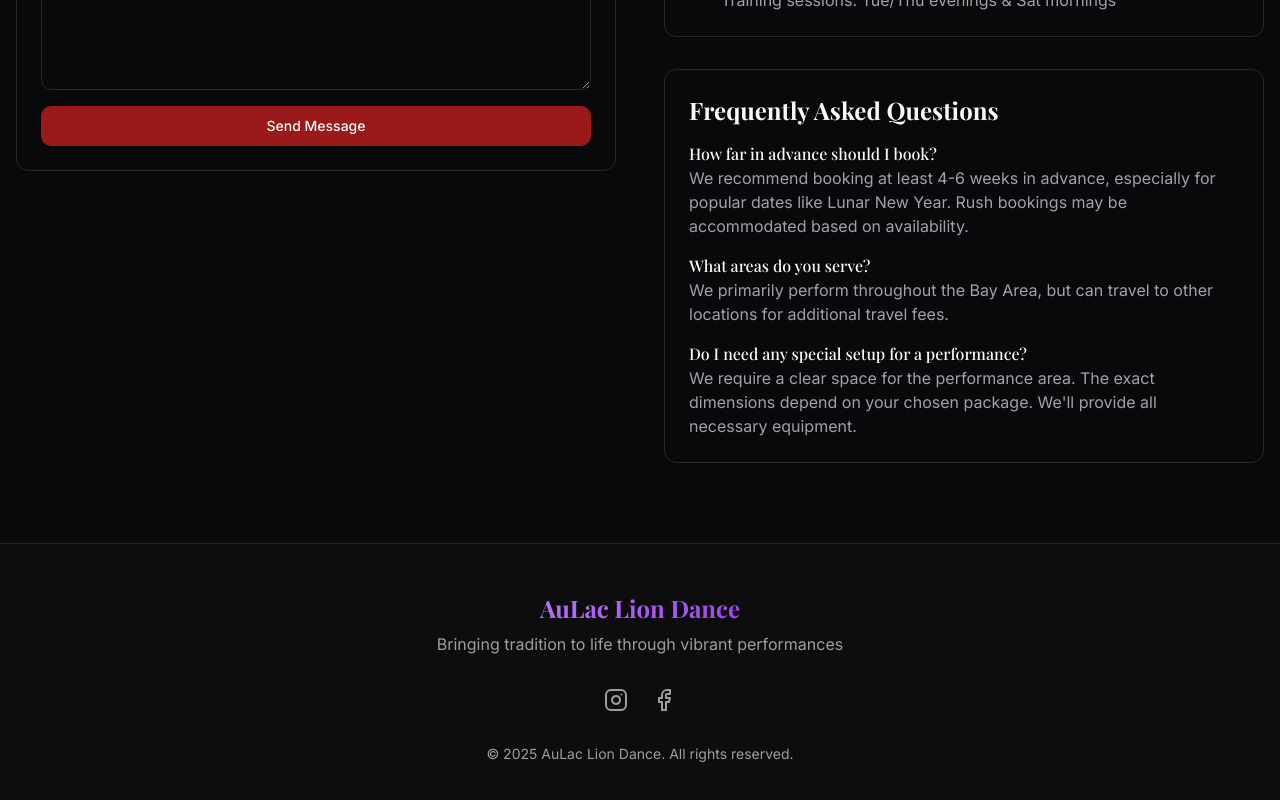
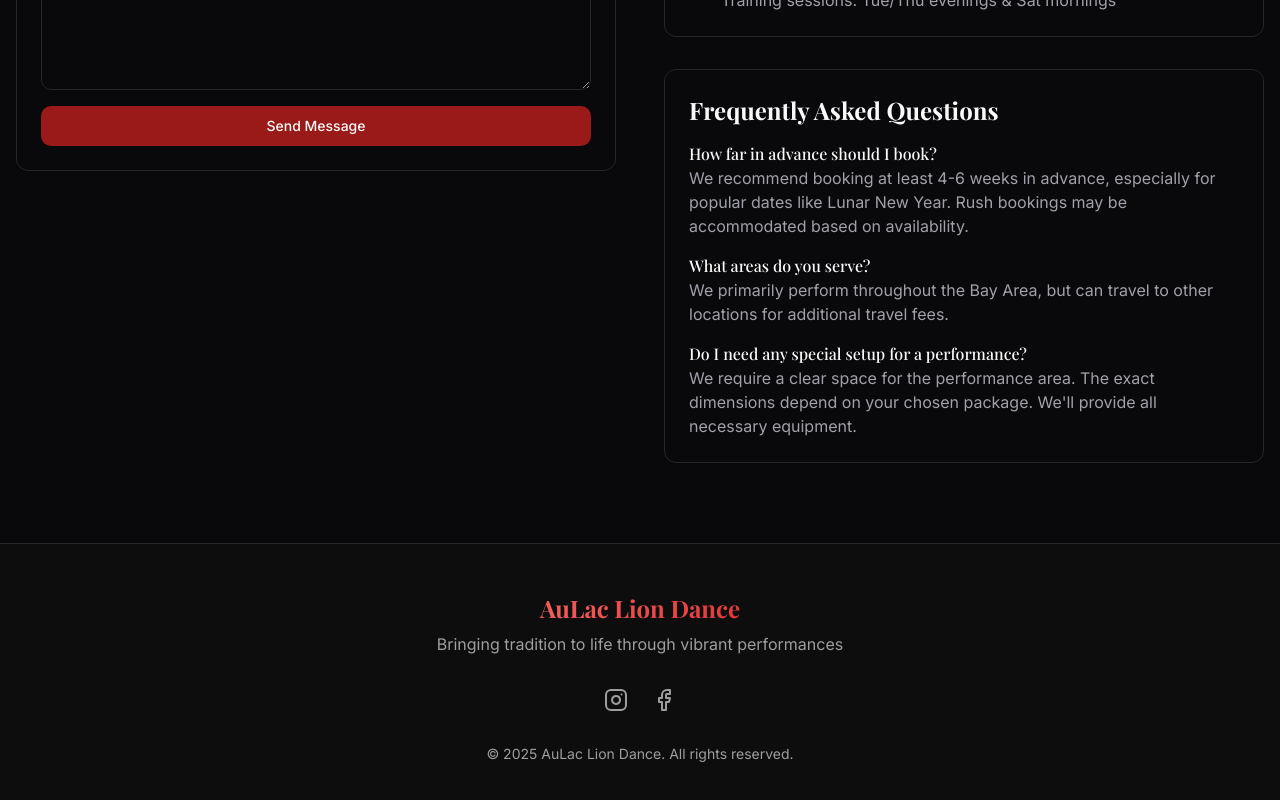
Before and after one commit to Zicctor/lion-dance-website, a Next.js app: page / in a window 1280 px wide. Shown: the part 4989-5789 px from the top of the page. Built offline with nearby package versions, Linux system fonts and the light colour scheme; a web font is replaced by a local one.

Commit message:
Update footer with red color scheme

```diff
--- a/components/footer.tsx
+++ b/components/footer.tsx
@@ -9,7 +9,7 @@ export default function Footer() {
         <div className="flex flex-col items-center space-y-8">
           {/* Brand */}
           <div className="text-center">
-            <h3 className="font-playfair text-2xl font-bold bg-gradient-to-r from-purple-400 to-purple-600 bg-clip-text text-transparent">
+            <h3 className="font-playfair text-2xl font-bold bg-gradient-to-r from-red-400 to-red-600 bg-clip-text text-transparent">
               AuLac Lion Dance
             </h3>
             <p className="text-white/60 mt-2">
@@ -23,7 +23,7 @@ export default function Footer() {
               href="https://instagram.com"
               target="_blank"
               rel="noopener noreferrer"
-              className="text-white/60 hover:text-purple-400 transition-colors"
+              className="text-white/60 hover:text-red-400 transition-colors"
               aria-label="Instagram"
             >
               <Instagram className="h-6 w-6" />
@@ -32,7 +32,7 @@ export default function Footer() {
               href="https://facebook.com"
               target="_blank"
               rel="noopener noreferrer"
-              className="text-white/60 hover:text-purple-400 transition-colors"
+              className="text-white/60 hover:text-red-400 transition-colors"
               aria-label="Facebook"
             >
               <Facebook className="h-6 w-6" />
@@ -48,6 +48,3 @@ export default function Footer() {
     </footer>
   );
 }
-
-
-// ... existing code ...
```
